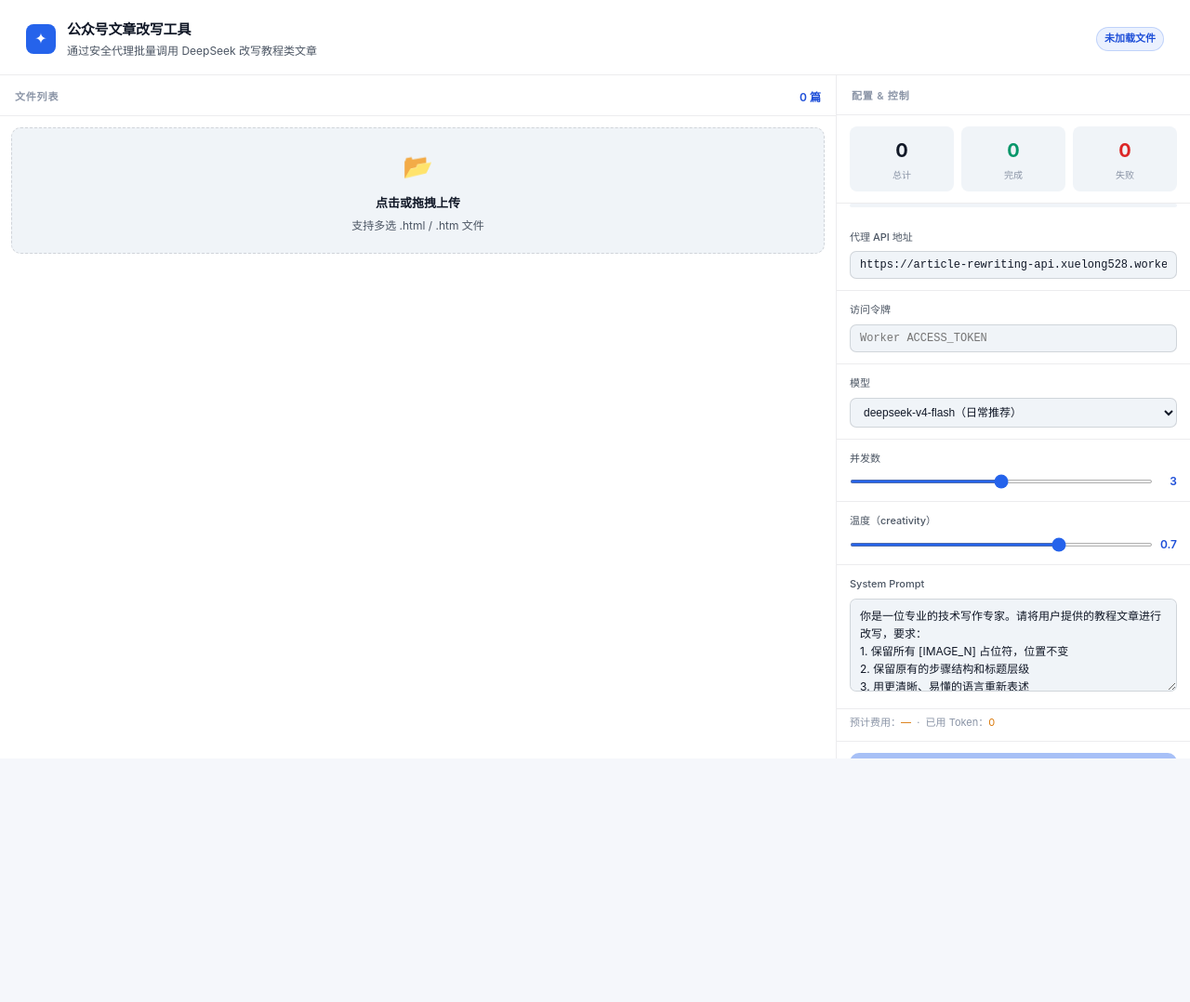
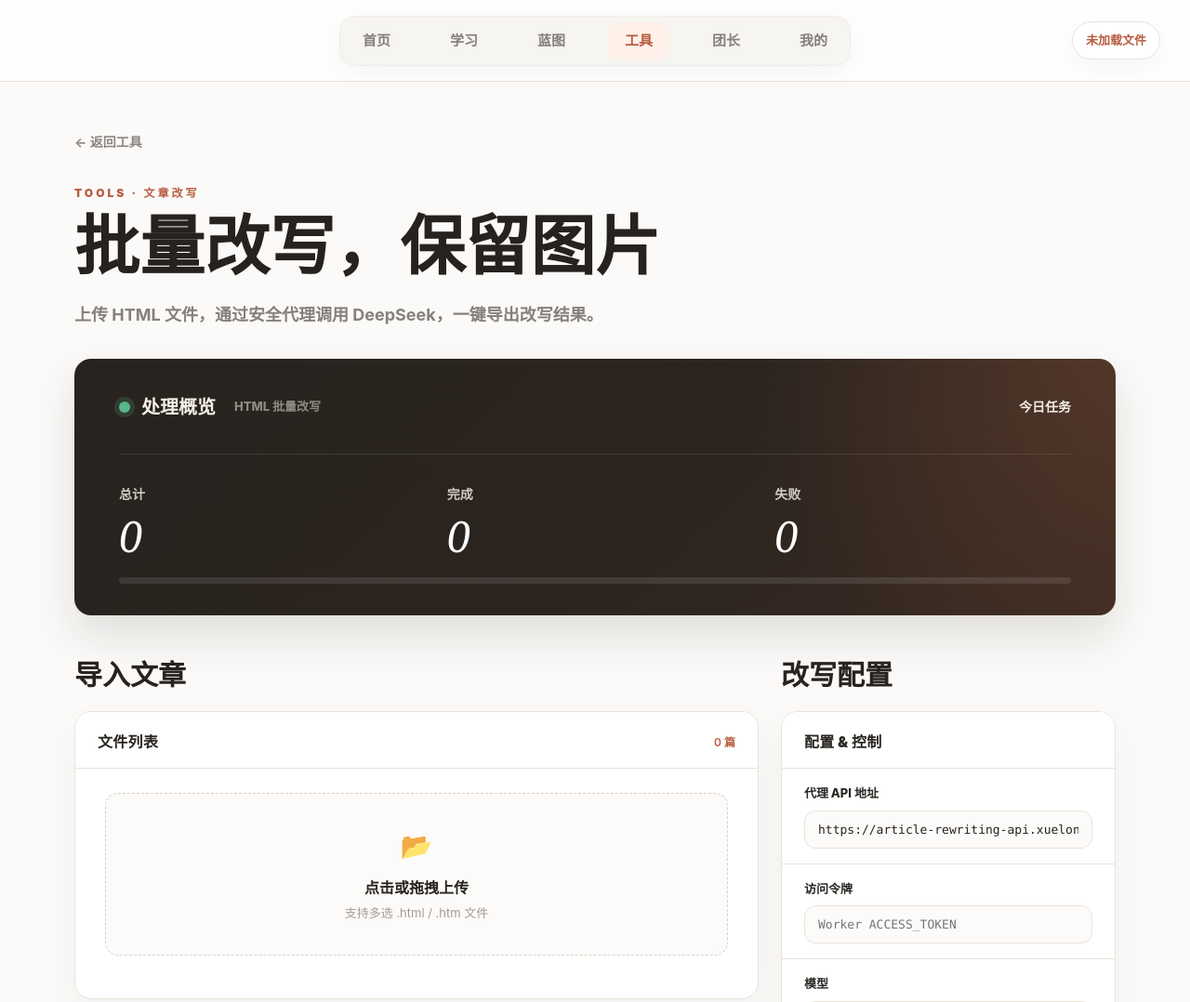
Before and after one commit to Leandro162/article-rewriting, a plain HTML site: page index.html in a window 1280 px wide. Shown: the top 1078 px of the page at 93% size. Before the commit the page ends 816 px from the top, so only its background shows below. Drawn offline with nearby package versions, Linux system fonts and the light colour scheme.

Commit message:
Restyle tool UI

```diff
--- a/index.html
+++ b/index.html
@@ -8,26 +8,28 @@
   * { box-sizing: border-box; margin: 0; padding: 0; }
 
   :root {
-    --bg: #f5f7fb;
+    --bg: #fbfaf8;
     --surface: #ffffff;
-    --surface2: #f0f4f8;
-    --border: rgba(17,24,39,0.08);
-    --border2: rgba(17,24,39,0.14);
-    --text: #111827;
-    --text2: #4b5563;
-    --text3: #8a94a6;
-    --accent: #2563eb;
-    --accent2: #1d4ed8;
-    --accent-bg: rgba(37,99,235,0.09);
-    --success: #059669;
-    --success-bg: rgba(5,150,105,0.1);
-    --error: #dc2626;
-    --error-bg: rgba(220,38,38,0.1);
-    --warn: #d97706;
-    --warn-bg: rgba(217,119,6,0.1);
-    --radius: 10px;
-    --font: 'SF Pro Display', 'PingFang SC', 'Microsoft YaHei', sans-serif;
-    --mono: 'SF Mono', 'Fira Code', monospace;
+    --surface2: #f7f5f1;
+    --line: #e9e3da;
+    --line2: #d9d1c6;
+    --text: #27231f;
+    --text2: #746f68;
+    --text3: #a39c93;
+    --accent: #df7657;
+    --accent2: #b85d42;
+    --accent-bg: #fff1e9;
+    --ink: #28231f;
+    --ink2: #3a2a22;
+    --success: #4ca779;
+    --success-bg: #e8f5ee;
+    --error: #c85b4b;
+    --error-bg: #fdecea;
+    --warn: #c58a45;
+    --radius: 18px;
+    --font: 'Inter', 'SF Pro Display', 'PingFang SC', 'Microsoft YaHei', sans-serif;
+    --serif: 'Noto Serif SC', 'Songti SC', 'SimSun', serif;
+    --mono: 'SF Mono', 'Fira Code', Consolas, monospace;
   }
 
   body {
@@ -40,237 +42,432 @@
   }
 
   .header {
-    padding: 20px 28px 16px;
-    border-bottom: 1px solid var(--border);
+    height: 88px;
+    border-bottom: 1px solid var(--line);
+    display: flex;
+    align-items: center;
+    justify-content: center;
+    background: rgba(255,255,255,0.78);
+    backdrop-filter: blur(14px);
+    position: sticky;
+    top: 0;
+    z-index: 10;
+  }
+
+  .logo, .header-text { display: none; }
+
+  .top-nav {
+    display: flex;
+    align-items: center;
+    gap: 28px;
+    background: #f7f5f1;
+    border: 1px solid #f1ede7;
+    border-radius: 16px;
+    padding: 6px;
+    box-shadow: 0 8px 28px rgba(36,31,27,0.04);
+  }
+
+  .top-nav span {
+    min-width: 66px;
+    height: 40px;
+    border-radius: 11px;
+    display: flex;
+    align-items: center;
+    justify-content: center;
+    color: #85817b;
+    font-weight: 700;
+    font-size: 15px;
+  }
+
+  .top-nav .active {
+    background: var(--accent-bg);
+    color: var(--accent2);
+  }
+
+  .header-right {
+    position: absolute;
+    right: 32px;
+    display: flex;
+    align-items: center;
+    gap: 10px;
+  }
+
+  .badge {
+    min-width: 94px;
+    padding: 9px 14px;
+    border-radius: 999px;
+    font-size: 13px;
+    font-weight: 800;
+    color: var(--accent2);
+    background: #fff;
+    border: 1px solid var(--line);
+    text-align: center;
+    box-shadow: 0 8px 24px rgba(36,31,27,0.04);
+  }
+
+  .page-shell {
+    width: min(1120px, calc(100vw - 48px));
+    margin: 0 auto;
+    padding: 54px 0 80px;
+  }
+
+  .back-link {
+    color: #8c8780;
+    font-weight: 650;
+    margin-bottom: 34px;
+  }
+
+  .eyebrow {
+    color: var(--accent2);
+    font-size: 12px;
+    letter-spacing: 3px;
+    font-weight: 900;
+    text-transform: uppercase;
+    margin-bottom: 12px;
+  }
+
+  .hero h1 {
+    font-family: var(--serif);
+    font-size: clamp(44px, 6vw, 70px);
+    line-height: 1.05;
+    font-weight: 900;
+    letter-spacing: 0;
+    color: #25221f;
+  }
+
+  .hero p {
+    color: #85817b;
+    font-size: 18px;
+    font-weight: 650;
+    margin-top: 22px;
+  }
+
+  .quota-card {
+    margin-top: 32px;
+    border-radius: 18px;
+    padding: 36px 48px 34px;
+    background:
+      radial-gradient(circle at 100% 0%, rgba(121,73,50,0.45), transparent 34%),
+      linear-gradient(135deg, var(--ink), #2b241f 54%, var(--ink2));
+    color: #f7f1ea;
+    box-shadow: 0 22px 48px rgba(31,25,20,0.12);
+  }
+
+  .quota-head {
+    display: flex;
+    align-items: center;
+    justify-content: space-between;
+    padding-bottom: 34px;
+    border-bottom: 1px solid rgba(255,255,255,0.1);
+    color: #f5efe8;
+    font-weight: 800;
+  }
+
+  .quota-title {
     display: flex;
     align-items: center;
     gap: 12px;
-    background: var(--surface);
-    box-shadow: 0 1px 2px rgba(15,23,42,0.04);
+    font-size: 20px;
   }
 
-  .logo {
-    width: 32px; height: 32px;
-    background: var(--accent);
-    border-radius: 8px;
-    display: flex; align-items: center; justify-content: center;
-    font-size: 16px;
-    color: #fff;
-    flex-shrink: 0;
+  .quota-dot {
+    width: 12px;
+    height: 12px;
+    border-radius: 50%;
+    background: #58b889;
+    box-shadow: 0 0 0 5px rgba(88,184,137,0.18);
   }
 
-  .header-text h1 { font-size: 15px; font-weight: 600; letter-spacing: -0.2px; }
-  .header-text p { font-size: 12px; color: var(--text2); margin-top: 1px; }
-
-  .header-right { margin-left: auto; display: flex; align-items: center; gap: 10px; }
-
-  .badge {
-    font-size: 11px; padding: 3px 8px;
-    border-radius: 20px; font-weight: 600;
-    background: var(--accent-bg); color: var(--accent2);
-    border: 1px solid rgba(37,99,235,0.22);
+  .quota-sub {
+    color: rgba(245,239,232,0.5);
+    font-size: 13px;
+    margin-left: 8px;
   }
 
   .layout {
     display: grid;
-    grid-template-columns: minmax(320px, 1fr) 380px;
-    height: calc(100vh - 65px);
+    grid-template-columns: minmax(0, 1fr) 360px;
+    gap: 24px;
+    margin-top: 48px;
+    align-items: start;
   }
 
-  .panel {
-    border-right: 1px solid var(--border);
-    overflow-y: auto;
+  .section-title {
+    font-family: var(--serif);
+    font-size: 30px;
+    line-height: 1.1;
+    margin-bottom: 22px;
+    color: #28231f;
+    font-weight: 800;
+  }
+
+  .panel, .right-panel {
     background: var(--surface);
+    border: 1px solid var(--line);
+    border-radius: var(--radius);
+    box-shadow: 0 18px 44px rgba(36,31,27,0.04);
+    overflow: hidden;
   }
-  .panel:last-child { border-right: none; }
+
+  .right-panel {
+    position: sticky;
+    top: 108px;
+  }
 
   .panel-header {
-    padding: 14px 16px 10px;
-    font-size: 11px; font-weight: 600; color: var(--text3);
-    letter-spacing: 0.8px; text-transform: uppercase;
-    border-bottom: 1px solid var(--border);
-    position: sticky; top: 0; background: var(--surface); z-index: 2;
-    display: flex; align-items: center; justify-content: space-between;
+    padding: 20px 24px 14px;
+    font-size: 12px;
+    font-weight: 900;
+    color: #292520;
+    letter-spacing: 0.3px;
+    border-bottom: 1px solid var(--line);
+    display: flex;
+    align-items: center;
+    justify-content: space-between;
+    background: #fff;
   }
 
-  /* LEFT PANEL */
+  .panel-header span:first-child {
+    font-size: 16px;
+  }
+
   .upload-zone {
-    margin: 12px;
-    border: 1.5px dashed var(--border2);
-    border-radius: var(--radius);
-    padding: 20px 16px;
+    margin: 26px 32px 18px;
+    border: 1px dashed var(--line2);
+    border-radius: 14px;
+    padding: 34px 24px;
     text-align: center;
     cursor: pointer;
     transition: all 0.2s;
-    background: var(--surface2);
+    background: #fcfbf9;
   }
-  .upload-zone:hover, .upload-zone.drag { border-color: var(--accent); background: var(--accent-bg); }
-  .upload-zone .icon { font-size: 26px; margin-bottom: 8px; }
-  .upload-zone p { color: var(--text2); font-size: 12px; }
-  .upload-zone strong { color: var(--text); font-size: 13px; display: block; margin-bottom: 4px; }
+
+  .upload-zone:hover, .upload-zone.drag {
+    border-color: var(--accent);
+    background: var(--accent-bg);
+  }
+
+  .upload-zone .icon { font-size: 28px; margin-bottom: 10px; }
+  .upload-zone strong { color: var(--text); font-size: 16px; display: block; margin-bottom: 4px; }
+  .upload-zone p { color: var(--text3); font-size: 13px; }
   #fileInput { display: none; }
 
-  .file-list { padding: 4px 8px 8px; }
+  .file-list { padding: 0 24px 28px; }
 
   .file-item {
-    display: flex; align-items: center; gap: 8px;
-    padding: 7px 8px;
-    border-radius: 7px;
+    display: grid;
+    grid-template-columns: 24px minmax(0,1fr) auto;
+    align-items: center;
+    gap: 10px;
+    padding: 16px 0;
     cursor: pointer;
-    transition: background 0.15s;
-    border: 1px solid transparent;
+    border-top: 1px solid var(--line);
   }
-  .file-item:hover { background: var(--surface2); }
-  .file-item.active { background: var(--accent-bg); border-color: rgba(37,99,235,0.18); }
+
+  .file-item:first-child { border-top: 0; }
+  .file-item:hover .file-name { color: var(--accent2); }
 
   .file-status {
-    width: 20px; height: 20px; border-radius: 50%;
-    display: flex; align-items: center; justify-content: center;
-    font-size: 10px; flex-shrink: 0;
-    background: var(--surface2);
-    color: var(--text3);
-    border: 1px solid var(--border);
-  }
-  .file-status.done { background: var(--success-bg); color: var(--success); border-color: rgba(5,150,105,0.2); }
-  .file-status.error { background: var(--error-bg); color: var(--error); border-color: rgba(220,38,38,0.2); }
-  .file-status.running { background: var(--accent-bg); color: var(--accent2); border-color: rgba(37,99,235,0.18); animation: spin 1s linear infinite; }
-  @keyframes spin { to { transform: rotate(360deg); } }
-
-  .file-name { font-size: 12px; color: var(--text); flex: 1; overflow: hidden; text-overflow: ellipsis; white-space: nowrap; }
-  .file-size { font-size: 11px; color: var(--text3); flex-shrink: 0; }
-
-  /* RIGHT PANEL */
-  .right-panel { background: var(--surface); overflow-y: auto; }
-
-  .config-section { padding: 12px 14px; border-bottom: 1px solid var(--border); }
-  .config-section label { font-size: 11px; color: var(--text2); font-weight: 500; display: block; margin-bottom: 6px; }
-
-  input[type="text"], input[type="password"] {
-    width: 100%;
-    background: var(--surface2);
-    border: 1px solid var(--border2);
-    border-radius: 7px;
-    color: var(--text);
-    font-size: 12px;
-    padding: 7px 10px;
-    font-family: var(--mono);
-    outline: none;
-    transition: border-color 0.15s;
-  }
-  input[type="text"]:focus, input[type="password"]:focus { border-color: var(--accent); }
-
-  textarea {
-    width: 100%;
-    background: var(--surface2);
-    border: 1px solid var(--border2);
-    border-radius: 7px;
-    color: var(--text);
-    font-size: 12px;
-    padding: 8px 10px;
-    font-family: var(--font);
-    outline: none;
-    resize: vertical;
-    min-height: 100px;
-    line-height: 1.6;
-    transition: border-color 0.15s;
-  }
-  textarea:focus { border-color: var(--accent); }
-
-  .slider-row { display: flex; align-items: center; gap: 8px; }
-  input[type="range"] {
-    flex: 1; accent-color: var(--accent);
-    background: none; height: 4px;
-  }
-  .slider-val {
-    font-size: 12px; font-weight: 600; color: var(--accent2);
-    min-width: 18px; text-align: right;
+    width: 12px;
+    height: 12px;
+    border-radius: 50%;
+    display: flex;
+    align-items: center;
+    justify-content: center;
+    font-size: 0;
+    background: var(--text3);
+    box-shadow: 0 0 0 4px rgba(163,156,147,0.14);
   }
 
-  select {
+  .file-status.done { background: var(--success); box-shadow: 0 0 0 4px rgba(76,167,121,0.14); }
+  .file-status.error { background: var(--error); box-shadow: 0 0 0 4px rgba(200,91,75,0.14); }
+  .file-status.running { background: var(--accent); box-shadow: 0 0 0 4px rgba(223,118,87,0.16); animation: pulse 1s ease-in-out infinite; }
+  @keyframes pulse { 50% { transform: scale(0.72); opacity: 0.65; } }
+
+  .file-name { font-size: 15px; color: var(--text); font-weight: 800; overflow: hidden; text-overflow: ellipsis; white-space: nowrap; }
+  .file-size { font-size: 12px; color: var(--text3); font-family: var(--mono); }
+
+  .config-section {
+    padding: 16px 24px;
+    border-bottom: 1px solid var(--line);
+  }
+
+  .config-section label {
+    font-size: 13px;
+    color: #2c2824;
+    font-weight: 850;
+    display: block;
+    margin-bottom: 8px;
+  }
+
+  input[type="text"], input[type="password"], textarea, select {
     width: 100%;
-    background: var(--surface2);
-    border: 1px solid var(--border2);
-    border-radius: 7px;
+    background: #fcfbf9;
+    border: 1px solid var(--line);
+    border-radius: 12px;
     color: var(--text);
-    font-size: 12px;
-    padding: 7px 10px;
+    font-size: 13px;
+    padding: 12px 14px;
     outline: none;
+    transition: border-color 0.15s, box-shadow 0.15s, background 0.15s;
+  }
+
+  input[type="text"], input[type="password"] { font-family: var(--mono); }
+  textarea {
+    font-family: var(--font);
+    resize: vertical;
+    min-height: 138px;
+    line-height: 1.65;
+  }
+
+  input:focus, textarea:focus, select:focus {
+    border-color: #d7b9a9;
+    background: #fff;
+    box-shadow: 0 0 0 4px rgba(223,118,87,0.09);
+  }
+
+  .slider-row { display: flex; align-items: center; gap: 12px; }
+  input[type="range"] { flex: 1; accent-color: var(--accent); }
+
+  .slider-val {
+    font-size: 13px;
+    font-weight: 900;
+    color: var(--accent2);
+    min-width: 24px;
+    text-align: right;
+    font-family: var(--mono);
   }
 
   .btn {
     width: 100%;
-    padding: 10px;
-    border-radius: var(--radius);
-    font-size: 13px; font-weight: 600;
-    cursor: pointer; border: none;
-    transition: all 0.15s;
-    display: flex; align-items: center; justify-content: center; gap: 6px;
+    min-height: 54px;
+    padding: 13px 18px;
+    border-radius: 12px;
+    font-size: 15px;
+    font-weight: 900;
+    cursor: pointer;
+    border: none;
+    transition: transform 0.15s, box-shadow 0.15s, background 0.15s;
+    display: flex;
+    align-items: center;
+    justify-content: center;
+    gap: 6px;
   }
-  .btn-primary {
-    background: var(--accent);
-    color: #fff;
-  }
-  .btn-primary:hover { background: var(--accent2); }
-  .btn-primary:disabled { opacity: 0.4; cursor: not-allowed; }
 
-  .btn-outline {
-    background: #fff;
-    color: var(--text2);
-    border: 1px solid var(--border2);
-  }
-  .btn-outline:hover { border-color: var(--border2); color: var(--text); background: var(--surface2); }
+  .btn:hover { transform: translateY(-1px); }
+  .btn-primary { background: #24211d; color: #fff; box-shadow: 0 12px 28px rgba(36,31,27,0.14); }
+  .btn-primary:hover { background: #111; }
+  .btn-primary:disabled { background: #9c9a96; box-shadow: none; opacity: 1; cursor: not-allowed; transform: none; }
+  .btn-outline { background: #fff; color: var(--text); border: 1px solid var(--line); }
+  .btn-outline:hover { background: #faf7f3; }
 
   .stats-row {
-    display: grid; grid-template-columns: 1fr 1fr 1fr;
-    gap: 8px; padding: 12px 14px;
-    border-bottom: 1px solid var(--border);
+    display: grid;
+    grid-template-columns: repeat(3, 1fr);
+    gap: 34px;
+    padding-top: 32px;
   }
+
   .stat-box {
-    background: var(--surface2);
-    border-radius: 8px;
-    padding: 10px 8px;
-    text-align: center;
+    background: transparent;
+    text-align: left;
   }
-  .stat-num { font-size: 20px; font-weight: 700; color: var(--text); }
-  .stat-num.green { color: var(--success); }
-  .stat-num.red { color: var(--error); }
-  .stat-label { font-size: 10px; color: var(--text3); margin-top: 2px; }
+
+  .stat-label {
+    color: rgba(245,239,232,0.82);
+    font-size: 14px;
+    font-weight: 800;
+    margin-bottom: 10px;
+  }
+
+  .stat-num {
+    font-family: Georgia, 'Times New Roman', serif;
+    font-style: italic;
+    font-size: 46px;
+    line-height: 1;
+    color: #fff;
+    font-weight: 500;
+  }
+
+  .stat-num.green, .stat-num.red { color: #fff; }
 
   .progress-bar-wrap {
-    margin: 0 14px 12px;
-    background: var(--surface2);
-    border-radius: 20px; height: 4px; overflow: hidden;
+    margin-top: 22px;
+    background: rgba(255,255,255,0.1);
+    border-radius: 999px;
+    height: 7px;
+    overflow: hidden;
   }
+
   .progress-bar {
-    height: 100%; background: var(--accent);
-    border-radius: 20px;
+    height: 100%;
+    background: linear-gradient(90deg, #65c08d, #f2a879);
+    border-radius: 999px;
     transition: width 0.4s ease;
     width: 0%;
   }
 
+  .token-info {
+    font-size: 12px;
+    color: var(--text3);
+    padding: 14px 24px;
+    border-bottom: 1px solid var(--line);
+  }
+
+  .token-info span { color: var(--accent2); font-weight: 800; }
+
+  .action-row {
+    padding: 20px 24px;
+    display: flex;
+    flex-direction: column;
+    gap: 10px;
+  }
+
+  .hint {
+    font-size: 12px;
+    color: #3b6c96;
+    margin: 0 24px 18px;
+    padding: 14px 16px;
+    background: #eaf4ff;
+    border: 1px solid #d6e8f8;
+    border-radius: 12px;
+  }
+
   .log-area {
-    padding: 8px 14px 14px;
+    padding: 12px 24px 24px;
+    max-height: 220px;
+    overflow: auto;
   }
+
   .log-item {
-    font-size: 11px; font-family: var(--mono);
-    color: var(--text3); padding: 2px 0;
-    display: flex; gap: 6px;
+    font-size: 12px;
+    font-family: var(--mono);
+    color: var(--text3);
+    padding: 4px 0;
+    display: flex;
+    gap: 8px;
   }
+
   .log-item.ok { color: var(--success); }
   .log-item.err { color: var(--error); }
   .log-item.info { color: var(--accent2); }
-  .log-time { flex-shrink: 0; opacity: 0.6; }
+  .log-time { flex-shrink: 0; opacity: 0.65; }
 
-  .token-info {
-    font-size: 11px; color: var(--text3);
-    padding: 6px 14px 10px;
-    border-bottom: 1px solid var(--border);
+  ::-webkit-scrollbar { width: 6px; }
+  ::-webkit-scrollbar-track { background: transparent; }
+  ::-webkit-scrollbar-thumb { background: #d7cfc4; border-radius: 999px; }
+
+  @media (max-width: 860px) {
+    .header { justify-content: flex-start; padding: 0 18px; }
+    .top-nav { gap: 4px; overflow-x: auto; max-width: calc(100vw - 126px); }
+    .top-nav span { min-width: 54px; font-size: 13px; }
+    .header-right { right: 16px; }
+    .page-shell { width: min(100vw - 28px, 1120px); padding-top: 30px; }
+    .layout { grid-template-columns: 1fr; }
+    .right-panel { position: static; }
+    .quota-card { padding: 26px 24px; }
+    .stats-row { grid-template-columns: 1fr; gap: 20px; }
   }
-  .token-info span { color: var(--warn); }
-
-  .action-row { padding: 12px 14px; display: flex; flex-direction: column; gap: 8px; }
-
-  .hint { font-size: 11px; color: var(--text3); padding: 0 14px 10px; }
 
   ::-webkit-scrollbar { width: 4px; }
   ::-webkit-scrollbar-track { background: transparent; }
@@ -285,14 +482,62 @@
     <h1>公众号文章改写工具</h1>
     <p>通过安全代理批量调用 DeepSeek 改写教程类文章</p>
   </div>
+  <div class="top-nav" aria-label="主导航">
+    <span>首页</span>
+    <span>学习</span>
+    <span>蓝图</span>
+    <span class="active">工具</span>
+    <span>团长</span>
+    <span>我的</span>
+  </div>
   <div class="header-right">
     <span class="badge" id="headerBadge">未加载文件</span>
   </div>
 </div>
 
+<main class="page-shell">
+  <div class="back-link">← 返回工具</div>
+  <div class="eyebrow">TOOLS · 文章改写</div>
+  <section class="hero">
+    <h1>批量改写，保留图片</h1>
+    <p>上传 HTML 文件，通过安全代理调用 DeepSeek，一键导出改写结果。</p>
+  </section>
+
+  <section class="quota-card">
+    <div class="quota-head">
+      <div class="quota-title">
+        <span class="quota-dot"></span>
+        <span>处理概览</span>
+        <span class="quota-sub">HTML 批量改写</span>
+      </div>
+      <span>今日任务</span>
+    </div>
+
+    <div class="stats-row">
+      <div class="stat-box">
+        <div class="stat-label">总计</div>
+        <div class="stat-num" id="statTotal">0</div>
+      </div>
+      <div class="stat-box">
+        <div class="stat-label">完成</div>
+        <div class="stat-num green" id="statDone">0</div>
+      </div>
+      <div class="stat-box">
+        <div class="stat-label">失败</div>
+        <div class="stat-num red" id="statFail">0</div>
+      </div>
+    </div>
+
+    <div class="progress-bar-wrap">
+      <div class="progress-bar" id="progressBar"></div>
+    </div>
+  </section>
+
 <div class="layout">
 
   <!-- LEFT: File List -->
+  <section>
+  <h2 class="section-title">导入文章</h2>
   <div class="panel">
     <div class="panel-header">
       <span>文件列表</span>
@@ -308,30 +553,14 @@
 
     <div class="file-list" id="fileList"></div>
   </div>
+  </section>
 
   <!-- RIGHT: Config & Control -->
+  <section>
+  <h2 class="section-title">改写配置</h2>
   <div class="right-panel">
     <div class="panel-header">
       <span>配置 &amp; 控制</span>
-    </div>
-
-    <div class="stats-row">
-      <div class="stat-box">
-        <div class="stat-num" id="statTotal">0</div>
-        <div class="stat-label">总计</div>
-      </div>
-      <div class="stat-box">
-        <div class="stat-num green" id="statDone">0</div>
-        <div class="stat-label">完成</div>
-      </div>
-      <div class="stat-box">
-        <div class="stat-num red" id="statFail">0</div>
-        <div class="stat-label">失败</div>
-      </div>
-    </div>
-
-    <div class="progress-bar-wrap">
-      <div class="progress-bar" id="progressBar"></div>
     </div>
 
     <div class="config-section">
@@ -403,8 +632,10 @@
     </div>
     <div class="log-area" id="logArea"></div>
   </div>
+  </section>
 
 </div>
+</main>
 
 <script src="https://cdnjs.cloudflare.com/ajax/libs/jszip/3.10.1/jszip.min.js"></script>
 <script>
```
